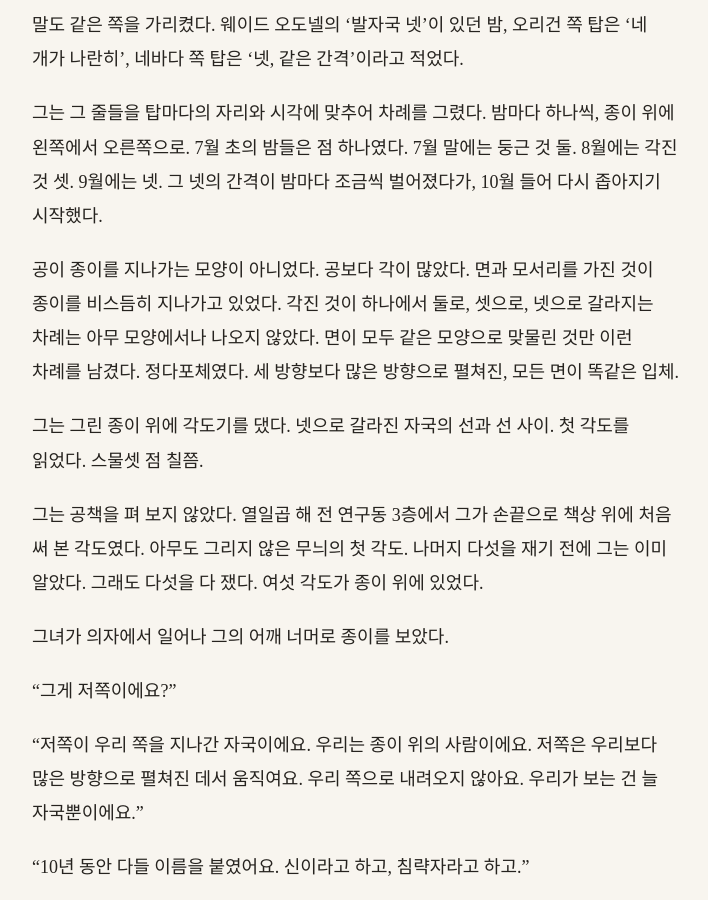
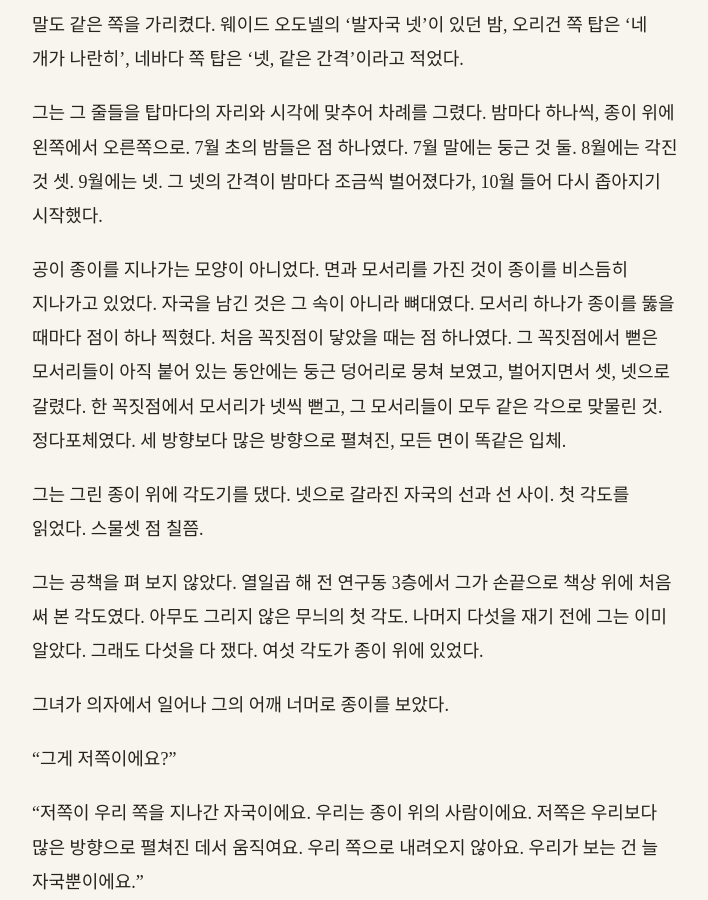
Before and after one commit to kangkkang/writer_s1_public, a Jekyll site: the page built from vol3/088.md, in a window 1280 px wide and 900 px high, scrolled down 4008 px. Shown: the whole window, without its empty margins (284-992 px from the left). Built offline with Jekyll 4.4.1, drawn with Linux system fonts in a browser that asks for light colours; our own code applies the rules of GitHub Pages for plain Markdown files.

Commit message:
Update from https://github.com/kangkkang/writer_s1/commit/da22b2fdb4460137b7cf881d1be3994ff258d5c9

```diff
--- a/vol3/088.md
+++ b/vol3/088.md
@@ -90,7 +90,7 @@
 
 그는 그 줄들을 탑마다의 자리와 시각에 맞추어 차례를 그렸다. 밤마다 하나씩, 종이 위에 왼쪽에서 오른쪽으로. 7월 초의 밤들은 점 하나였다. 7월 말에는 둥근 것 둘. 8월에는 각진 것 셋. 9월에는 넷. 그 넷의 간격이 밤마다 조금씩 벌어졌다가, 10월 들어 다시 좁아지기 시작했다.
 
-공이 종이를 지나가는 모양이 아니었다. 공보다 각이 많았다. 면과 모서리를 가진 것이 종이를 비스듬히 지나가고 있었다. 각진 것이 하나에서 둘로, 셋으로, 넷으로 갈라지는 차례는 아무 모양에서나 나오지 않았다. 면이 모두 같은 모양으로 맞물린 것만 이런 차례를 남겼다. 정다포체였다. 세 방향보다 많은 방향으로 펼쳐진, 모든 면이 똑같은 입체.
+공이 종이를 지나가는 모양이 아니었다. 면과 모서리를 가진 것이 종이를 비스듬히 지나가고 있었다. 자국을 남긴 것은 그 속이 아니라 뼈대였다. 모서리 하나가 종이를 뚫을 때마다 점이 하나 찍혔다. 처음 꼭짓점이 닿았을 때는 점 하나였다. 그 꼭짓점에서 뻗은 모서리들이 아직 붙어 있는 동안에는 둥근 덩어리로 뭉쳐 보였고, 벌어지면서 셋, 넷으로 갈렸다. 한 꼭짓점에서 모서리가 넷씩 뻗고, 그 모서리들이 모두 같은 각으로 맞물린 것. 정다포체였다. 세 방향보다 많은 방향으로 펼쳐진, 모든 면이 똑같은 입체.
 
 그는 그린 종이 위에 각도기를 댔다. 넷으로 갈라진 자국의 선과 선 사이. 첫 각도를 읽었다. 스물셋 점 칠쯤.
 
```
Also changed, not shown: vol1/012.md (+1 -1 lines), vol1/030.md (+4 -0 lines), vol3/098.md (+3 -3 lines).
